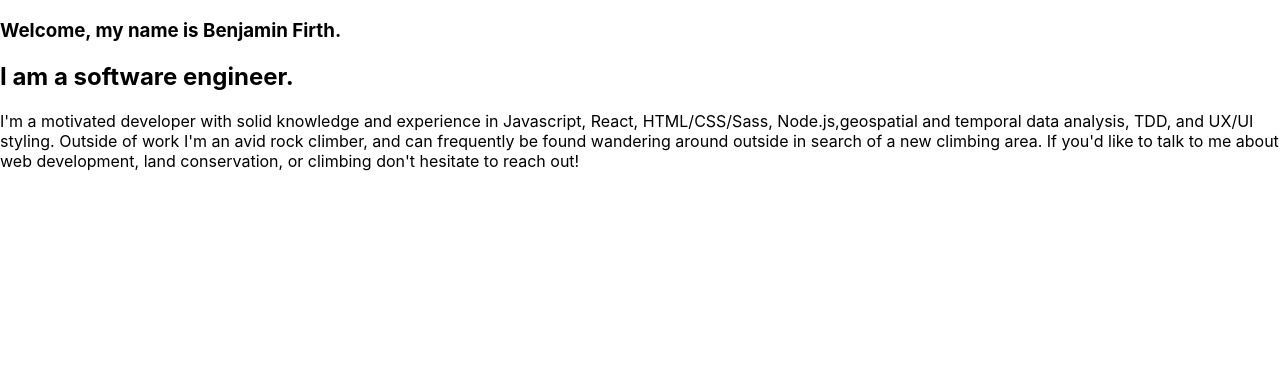
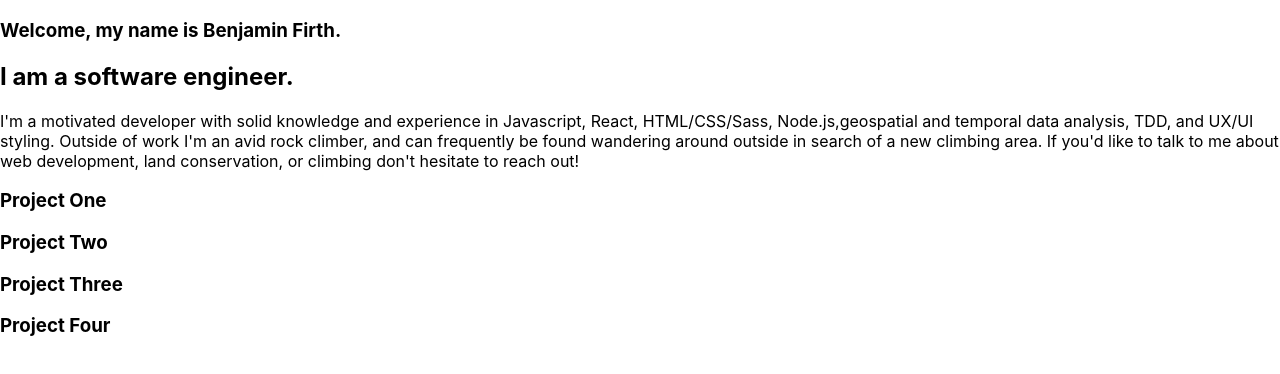
Before and after one commit to benjamin-firth/professional-website, a React (Create React App) app: page / in a window 1280 px wide. Shown: the top 374 px of the page. Built offline with nearby package versions, Linux system fonts and the light colour scheme.

Commit message:
Add projects component boilerplate jsx

```diff
--- a/src/components/App/App.js
+++ b/src/components/App/App.js
@@ -1,5 +1,6 @@
 import React from 'react';
 import Intro from '../Intro/Intro';
+import Projects from '../Projects/Projects';
 import './App.css';
 
 const App = () => {
@@ -8,7 +9,7 @@
       {/* <Navbar /> */}
       <section>
         <Intro />
-        {/* <Projects /> */}
+        <Projects />
         {/* <Skills /> */}
         {/* <Experince /> */}
         {/* <Education /> */}
--- a/src/components/Projects/Projects.js
+++ b/src/components/Projects/Projects.js
@@ -0,0 +1,22 @@
+import React from 'react';
+
+const Projects = () => {
+  return (
+    <section>
+      <article>
+        <h3>Project One</h3>
+      </article>
+      <article>
+        <h3>Project Two</h3>
+      </article>
+      <article>
+        <h3>Project Three</h3>
+      </article>
+      <article>
+        <h3>Project Four</h3>
+      </article>
+    </section>
+  );
+};
+
+export default Projects;
```
